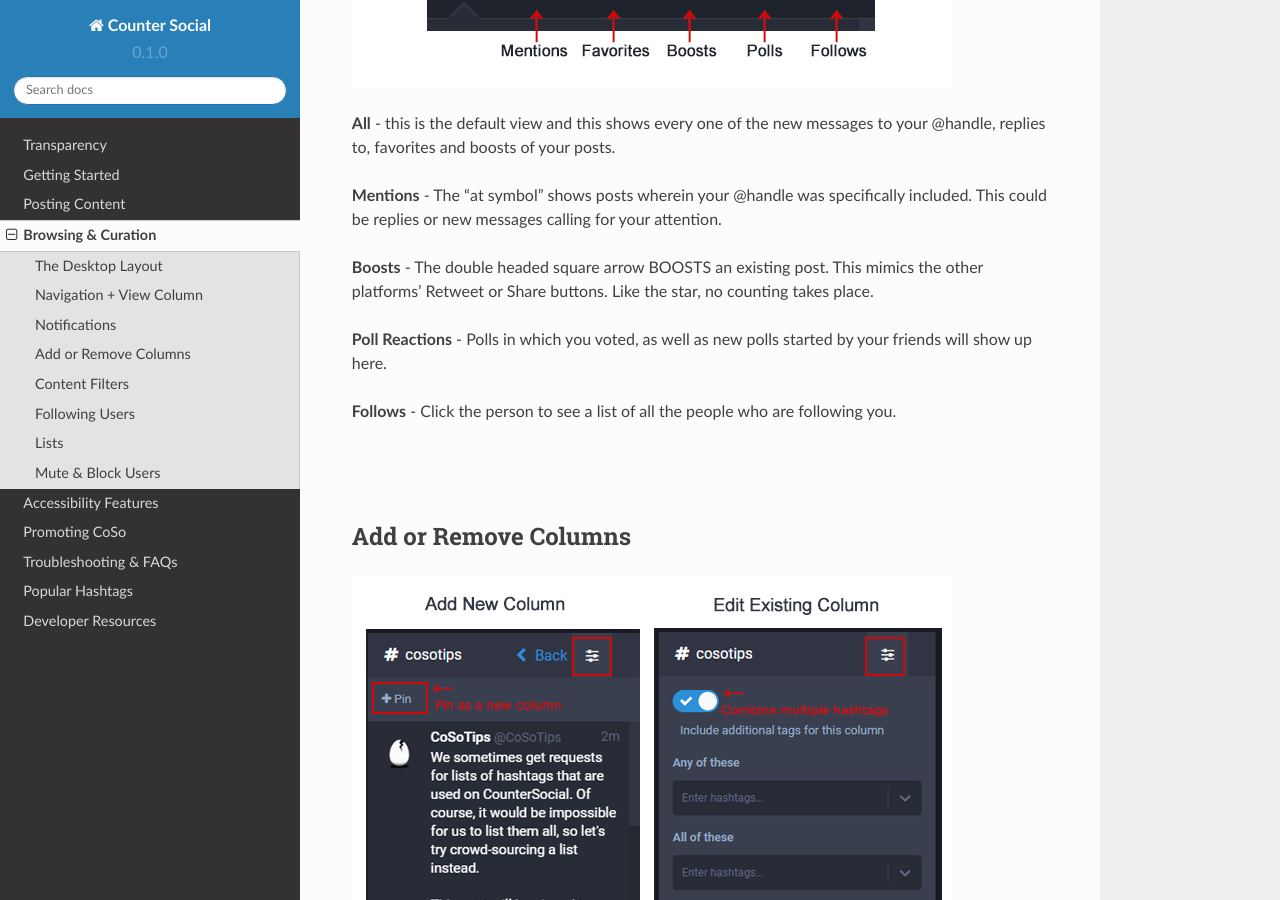
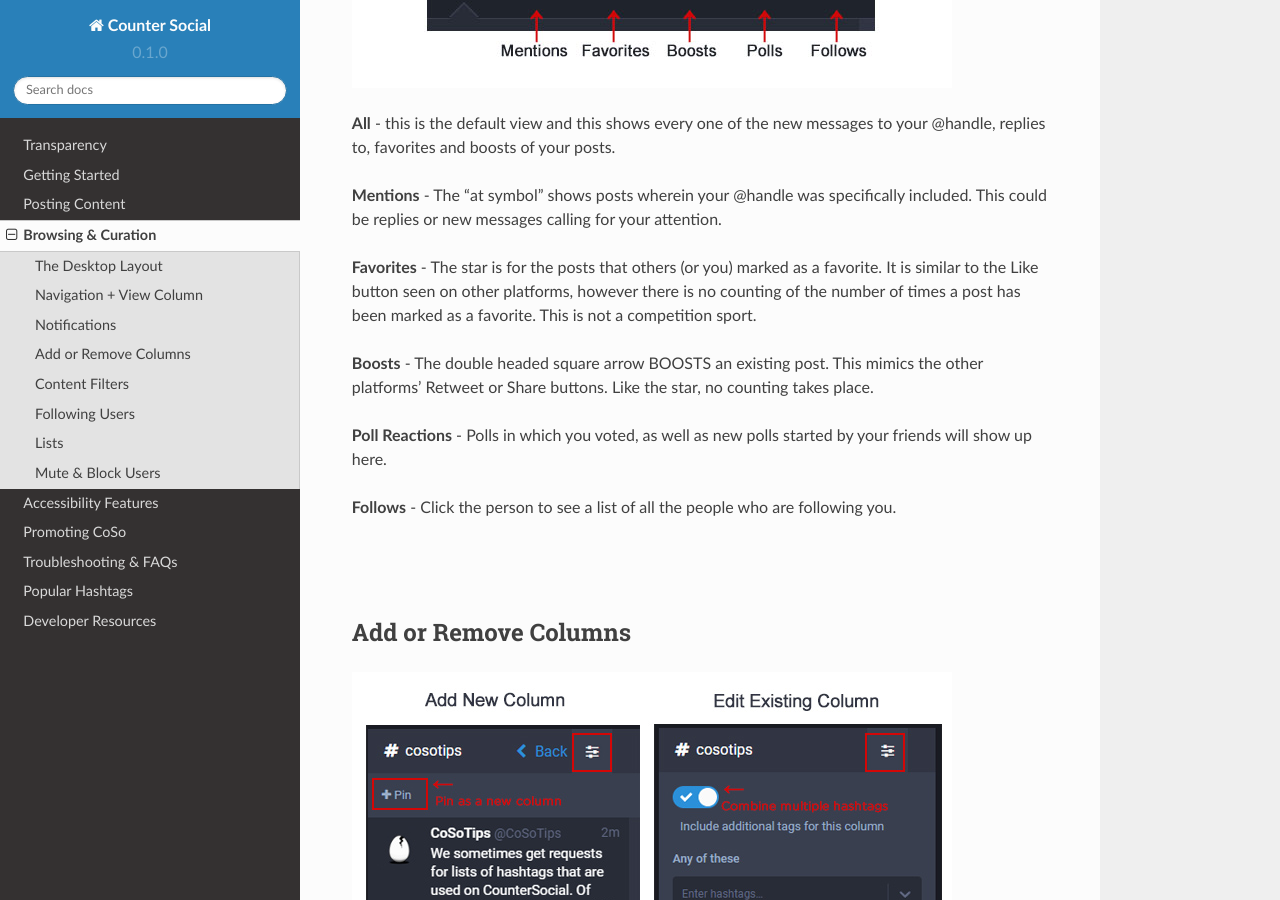
Before and after one commit to itskel/userguide, a Sphinx documentation site: the page built from docs/source/browsing-and-curation.rst, in a window 1280 px wide and 900 px high, scrolled down 1891 px. Built offline with Sphinx 7.4.7 and the Read the Docs theme 2.0.0, drawn with Linux system fonts in a browser that asks for light colours; pages that are not in the unit, such as notebooks, are missing from menus.

Commit message:
Update browsing-and-curation.rst

```diff
--- a/docs/source/browsing-and-curation.rst
+++ b/docs/source/browsing-and-curation.rst
@@ -35,6 +35,8 @@
 **All** - this is the default view and this shows every one of the new messages to your @handle, replies to, favorites and boosts of your posts.
 
 **Mentions** - The “at symbol” shows posts wherein your @handle was specifically included. This could be replies or new messages calling for your attention.
+
+**Favorites** - The star is for the posts that others (or you) marked as a favorite. It is similar to the Like button seen on other platforms, however there is no counting of the number of times a post has been marked as a favorite. This is not a competition sport.
 
 **Boosts** - The double headed square arrow BOOSTS  an existing post. This mimics the other platforms’  Retweet or Share buttons. Like the star, no counting takes place.
 
```
